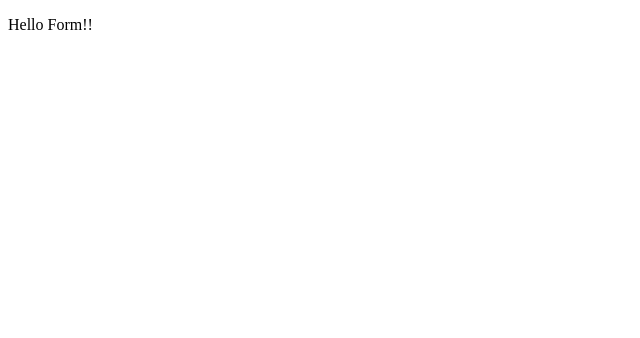
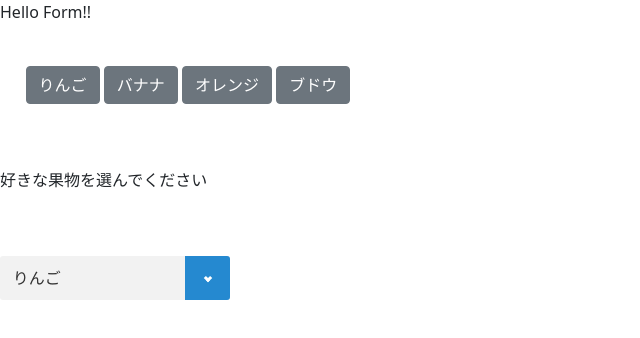
Before and after one commit to MamonYoshioka/form-javascript, a plain HTML site: page index.html in a window 1280 px wide. Shown: the whole page, without its empty margins (0-640 px from the left). Drawn offline with nearby package versions, Linux system fonts and the light colour scheme.

Commit message:
Update form

```diff
--- /dev/null
+++ b/form.js
@@ -0,0 +1,36 @@
+(() => {
+    const $doc = document;
+    const button = $doc.querySelectorAll('[data-button= "js-btn"]');
+    // console.log('button', button);
+
+    const selectBox = $doc.getElementById('fruits');
+
+    // ボタンを押した時にイベントを発火させる
+    const clickHandler = (e) => {
+        e.preventDefault();
+
+        // ボタンがクリックされたら、対象のセレクトボックスのvalueを呼ぶようにする
+        const fruitName = e.currentTarget.textContent.trim();
+        switch (fruitName) {
+            case 'りんご':
+                selectBox.value = 'apple';
+                break;
+            case 'バナナ':
+                selectBox.value = 'banana';
+                break;
+            case 'オレンジ':
+                selectBox.value = 'orange';
+                break;
+            case 'ブドウ':
+                selectBox.value = 'grape';
+                break;
+            default:
+                break;
+        }
+    }
+    // aタグを押したら、clickHandlerが発火する処理
+    button.forEach(button => {
+        button.addEventListener('click', (e) => clickHandler(e));
+    });
+    // button.addEventListener('click', (e) => clickHandler(e)); // 0個目のaタグを押したら関数が発火する
+})();
--- a/index.html
+++ b/index.html
@@ -3,11 +3,33 @@
 <head>
     <meta charset="UTF-8">
     <meta name="viewport" content="width=device-width, initial-scale=1.0">
+    <link rel="stylesheet" href="style.css">
+    <link href="https://cdn.jsdelivr.net/npm/bootstrap@5.0.2/dist/css/bootstrap.min.css" rel="stylesheet" integrity="sha384-EVSTQN3/azprG1Anm3QDgpJLIm9Nao0Yz1ztcQTwFspd3yD65VohhpuuCOmLASjC" crossorigin="anonymous">
     <title>form</title>
 </head>
 <body>
     <p>
         Hello Form!!
     </p>
+    <div class="buttons">
+        <button type="button" class="btn btn-secondary" data-button="js-btn">りんご</button>
+        <button type="button" class="btn btn-secondary" data-button="js-btn">バナナ</button>
+        <button type="button" class="btn btn-secondary" data-button="js-btn">オレンジ</button>
+        <button type="button" class="btn btn-secondary" data-button="js-btn">ブドウ</button>
+    </div>
+    <form class="center">
+        <label for="fruits" class="font">好きな果物を選んでください</label>
+        <div class="space"></div>
+        <label class="selectBox">
+            <select id="fruits" name="fruits">
+                <option value="apple">りんご</option>
+                <option value="banana">バナナ</option>
+                <option value="orange">オレンジ</option>
+                <option value="grape">ぶどう</option>
+            </select>
+        </label>
+    </form>
+    <script src="form.js"></script>
 </body>
+
 </html>
--- /dev/null
+++ b/style.css
@@ -0,0 +1,62 @@
+body{
+    margin: 0;
+}
+
+
+.buttons{
+    margin: 0 auto 3%;
+    padding: 2%;
+}
+
+.selectBox {
+    position: relative;
+}
+
+.selectBox::before,
+.selectBox::after {
+    position: absolute;
+    content: '';
+    pointer-events: none;
+}
+
+.selectBox::before {
+    display: inline-block;
+    right: 0;
+    width: 2.8em;
+    height: 2.8em;
+    border-radius: 0 3px 3px 0;
+    background-color: #2589d0;
+}
+
+.selectBox::after {
+    position: absolute;
+    top: 50%;
+    right: 1.4em;
+    transform: translate(50%, -50%) rotate(45deg);
+    width: 6px;
+    height: 6px;
+    border-bottom: 3px solid #fff;
+    border-right: 3px solid #fff;
+}
+
+.selectBox select {
+    appearance: none;
+    min-width: 230px;
+    height: 2.8em;
+    padding: .4em 3.6em .4em .8em;
+    border: none;
+    border-radius: 3px;
+    background-color: #f2f2f2;
+    color: #333;
+    font-size: 1em;
+    cursor: pointer;
+}
+
+.selectBox select:focus {
+    outline: 2px solid #2589d0;
+}
+
+
+.space{
+    margin: 5%;
+}
```
